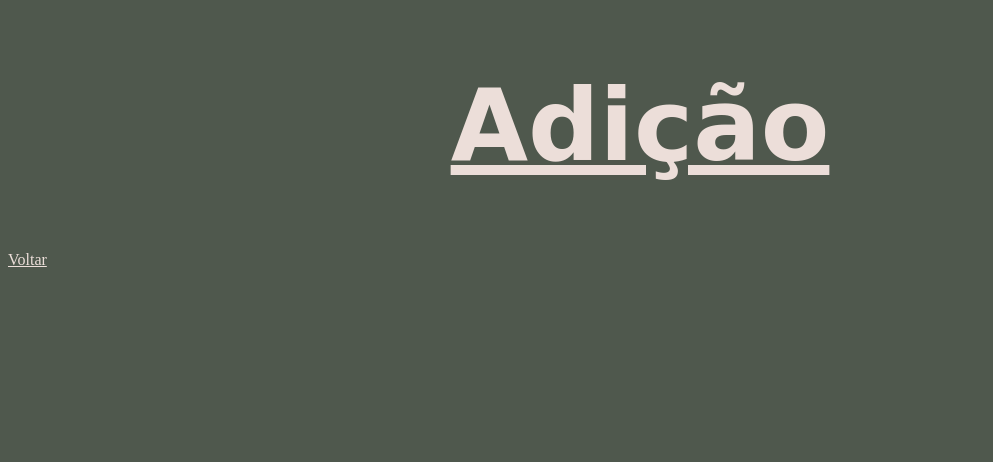
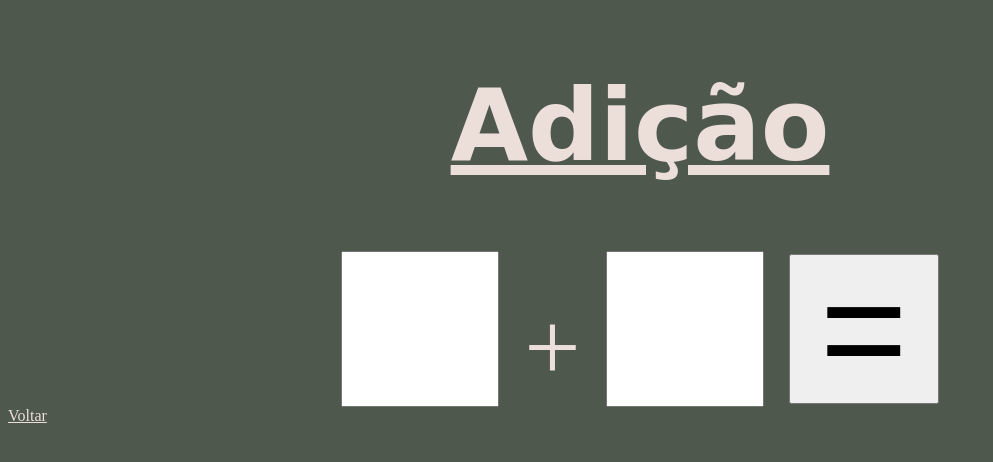
Before and after one commit to SthefanyRVargas/Calculadora, a plain HTML site: page adicao.html in a window 1280 px wide. Shown: the whole page, without its empty margins (0-993 px from the left). Drawn offline with Linux system fonts and the light colour scheme.

Commit message:
Criando campos adição

```diff
--- a/adicao.html
+++ b/adicao.html
@@ -7,6 +7,18 @@
   </head>
   <body>
     <h1>Adição</h1>
+
+    <div style="font-size: 100px; text-align: center;">
+      <input class="campo-numero" type="text" id="numero1" name="numero1" value="">
+      <span> + </span>
+      <input class="campo-numero" type="text" id="numero2" name="numero2" value="">
+      <button class="botao-resultado" type="button">=</button>
+    </div>
+
+
+
+    <footer>
     <a href="index.html">Voltar</a>
+    </footer>
   </body>
 </html>
--- a/styles.css
+++ b/styles.css
@@ -14,3 +14,18 @@
       a {
         color: #ECDED9;
       }
+
+.campo-numero {
+  width: 150px;
+    font-size: 150px;
+    height: 150px;
+}
+
+.botao-resultado {
+  display: inline-flex;
+  width: 150px;
+  height: 150px;
+  font-size: 150px;
+  align-items: center;
+  justify-content: center;
+}
```
